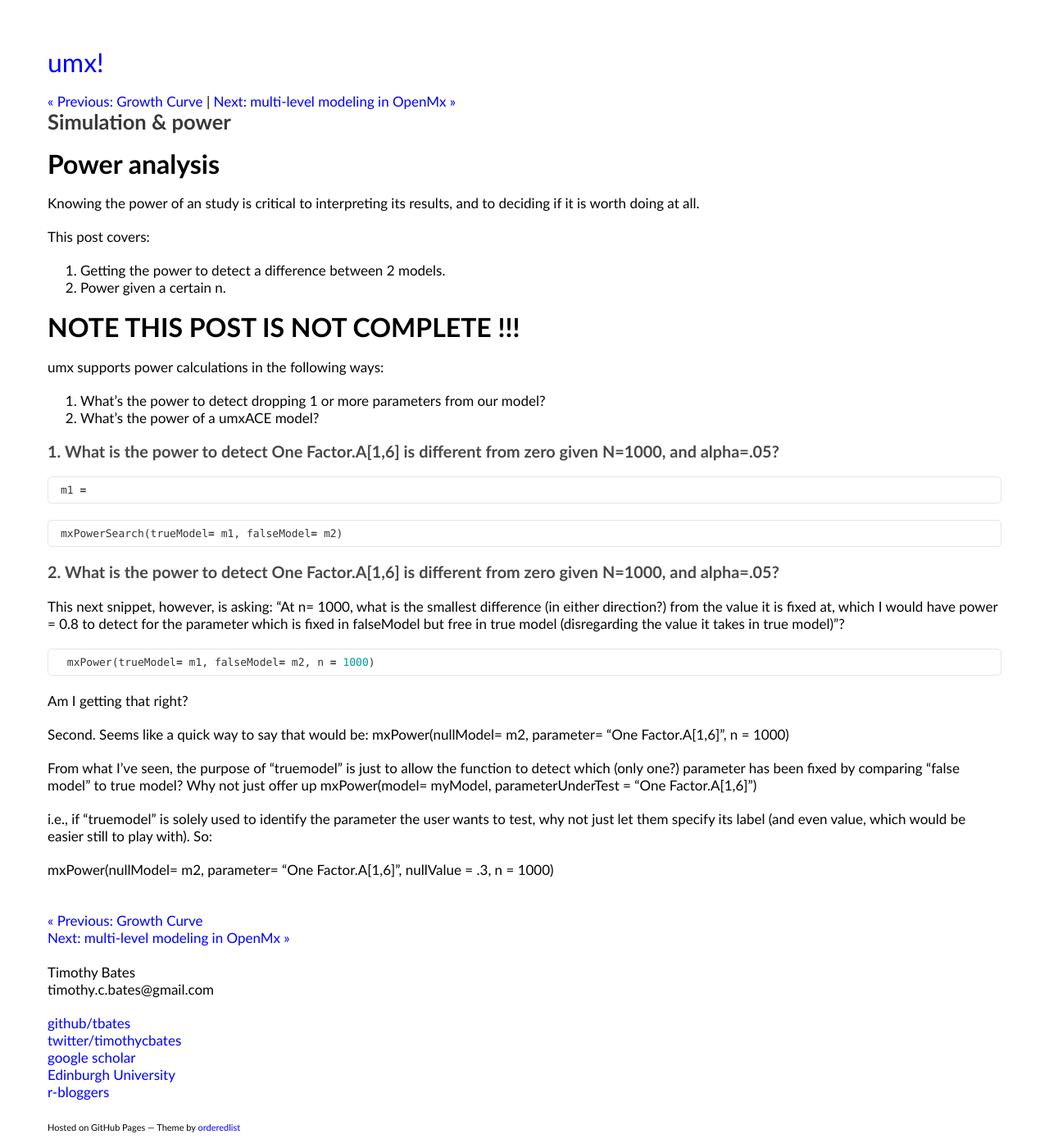
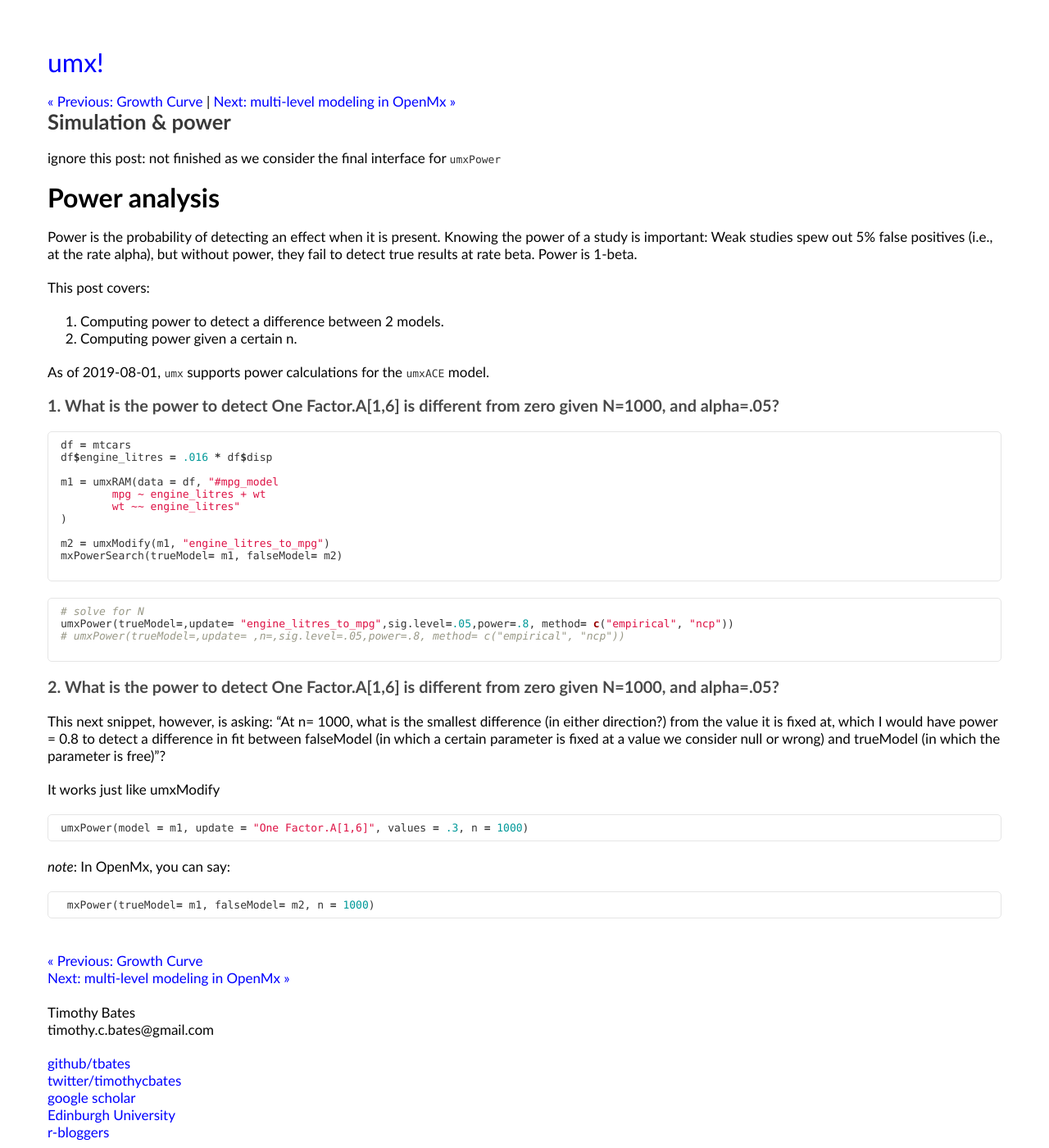
Before and after one commit to tbates/tbates.github.io, a Jekyll site: the page built from _posts/1950-08-10-practical-power.markdown, in a window 1280 px wide and 1400 px high. Shown: the whole window at 82% size. Built offline with Jekyll 4.4.1, drawn with Linux system fonts in a browser that asks for light colours.

Commit message:
power notes

````diff
--- a/_posts/1950-08-10-practical-power.markdown
+++ b/_posts/1950-08-10-practical-power.markdown
@@ -8,48 +8,55 @@ categories: technical
 
 <a name="top"></a>
 
+ignore this post: not finished as we consider the final interface for `umxPower`
+
 # Power analysis
 
-Knowing the power of an study is critical to interpreting its results, and to deciding if it is worth doing at all.
+Power is the probability of detecting an effect when it is present. Knowing the power of a study is important: Weak studies spew out 5% false positives (i.e., at the rate alpha), but without power, they fail to detect true results at rate beta. Power is 1-beta.
 
 This post covers:
 
-1. Getting the power to detect a difference between 2 models.
-2. Power given a certain n.
+1. Computing power to detect a difference between 2 models.
+2. Computing power given a certain n.
 
-# NOTE THIS POST IS NOT COMPLETE !!!
-
-umx supports power calculations in the following ways:
-
-1. What's the power to detect dropping 1 or more parameters from our model?
-2. What's the power of a umxACE model?
+As of 2019-08-01, `umx` supports power calculations for the `umxACE` model.
 
 ### 1. What is the power to detect One Factor.A[1,6] is different from zero given N=1000, and alpha=.05?
 
-```r
-m1 =
+```R
+df = mtcars
+df$engine_litres = .016 * df$disp
+
+m1 = umxRAM(data = df, "#mpg_model
+	mpg ~ engine_litres + wt
+	wt ~~ engine_litres"
+)
+
+m2 = umxModify(m1, "engine_litres_to_mpg")
+mxPowerSearch(trueModel= m1, falseModel= m2)
+
 ```
 
 ```r
-mxPowerSearch(trueModel= m1, falseModel= m2)
+# solve for N
+umxPower(trueModel=,update= "engine_litres_to_mpg",sig.level=.05,power=.8, method= c("empirical", "ncp"))
+# umxPower(trueModel=,update= ,n=,sig.level=.05,power=.8, method= c("empirical", "ncp"))
+
 ```
 
 ### 2. What is the power to detect One Factor.A[1,6] is different from zero given N=1000, and alpha=.05?
 
 This next snippet, however, is asking:
-    “At n= 1000, what is the smallest difference (in either direction?) from the value it is fixed at, which I would have power = 0.8 to detect for the parameter which is fixed in falseModel but free in true model (disregarding the value it takes in true model)”?
+    “At n= 1000, what is the smallest difference (in either direction?) from the value it is fixed at, which I would have power = 0.8 to detect a difference in fit between falseModel (in which a certain parameter is fixed at a value we consider null or wrong) and trueModel (in which the parameter is free)”?
+
+It works just like umxModify
+
+```r
+umxPower(model = m1, update = "One Factor.A[1,6]", values = .3, n = 1000)
+```
+
+*note*: In OpenMx, you can say:
 
 ```r
  mxPower(trueModel= m1, falseModel= m2, n = 1000)
 ```
-
-Am I getting that right?
-
-Second. Seems like a quick way to say that would be:
-mxPower(nullModel= m2, parameter= "One Factor.A[1,6]", n = 1000)
-
-From what I've seen, the purpose of “truemodel” is just to allow the  function to detect which (only one?) parameter has been fixed by comparing  “false model”  to true model? Why not just offer up mxPower(model= myModel, parameterUnderTest =  "One Factor.A[1,6]”)
-
-i.e., if  “truemodel” is solely used to identify the parameter the user wants to test, why not just let them specify its label (and even value, which would be easier still to play with). So:
-
-mxPower(nullModel= m2, parameter= "One Factor.A[1,6]", nullValue = .3, n = 1000)
````
Also changed, not shown: media/power.png (added), 2 other files.
